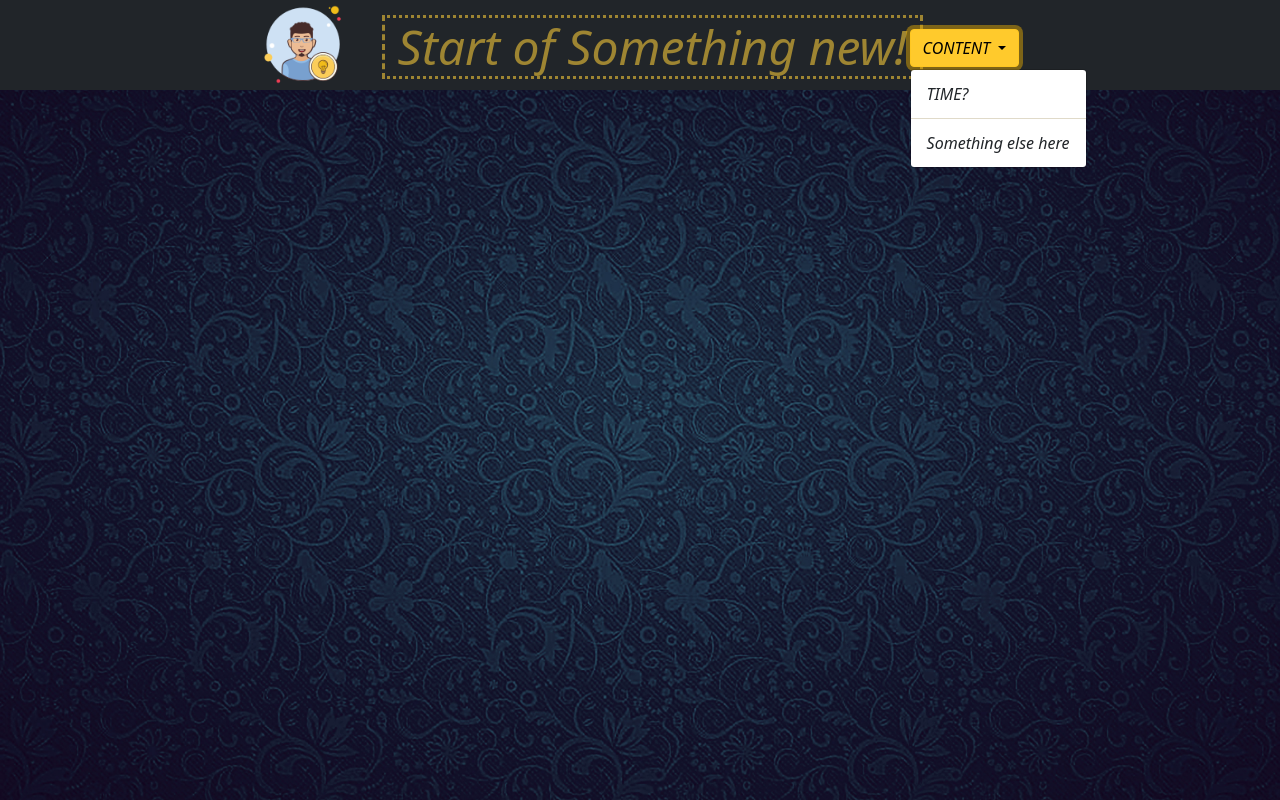
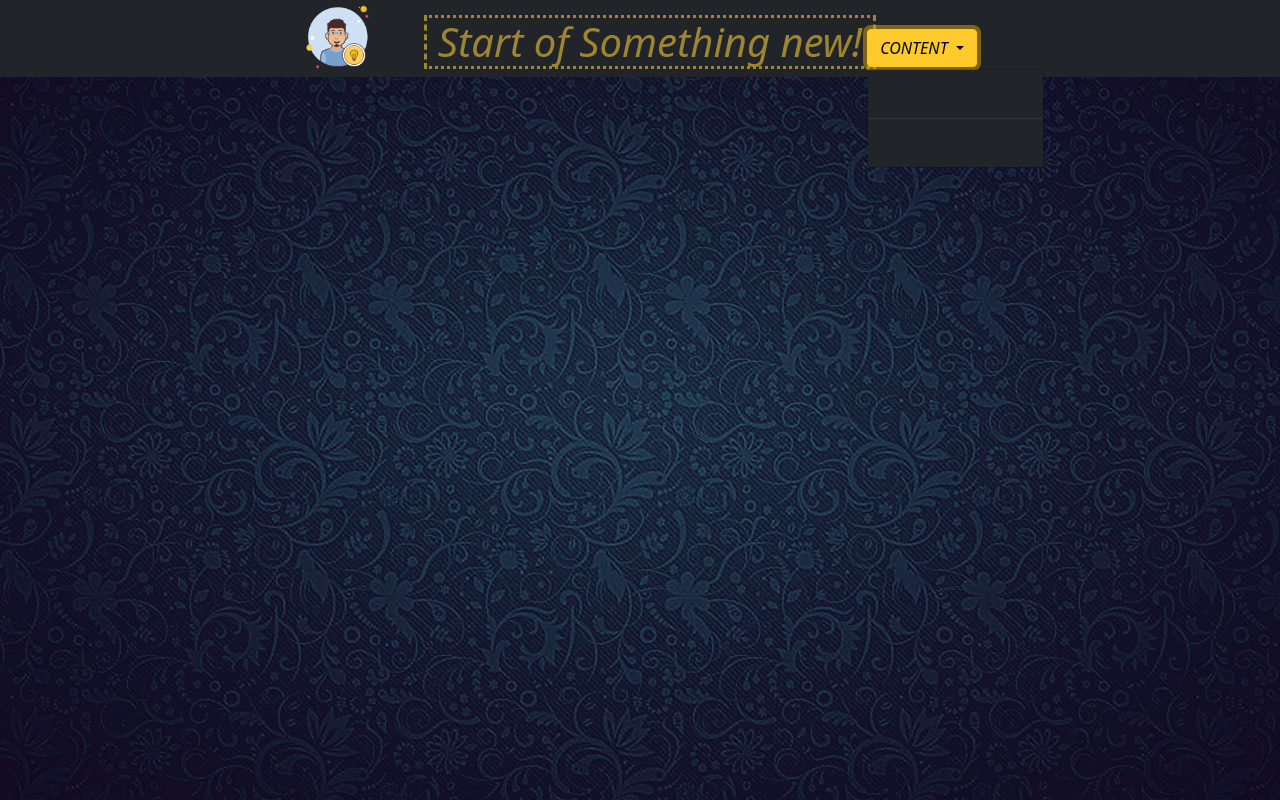
Before and after one commit to MrBusiness87/free-work, a plain HTML site: page home.html in a window 1280 px wide. Both pictures are taken after a click on the button "CONTENT". Drawn offline with nearby package versions, Linux system fonts and the light colour scheme.

Commit message:
applying bootstrap

```diff
--- a/home.html
+++ b/home.html
@@ -24,7 +24,7 @@
       <button class="btn btn-warning dropdown-toggle" type="button" id="dropdownMenuButton1" data-bs-toggle="dropdown" aria-expanded="false">
         CONTENT
       </button>
-      <ul class="dropdown-menu" aria-labelledby="navbarDropdown">
+      <ul class="dropdown-menu bg-dark" aria-labelledby="navbarDropdown">
         <li>
           <a class="dropdown-item" href="#" onclick="currentDate()">TIME?</a>
         </li>
--- a/style.css
+++ b/style.css
@@ -22,7 +22,7 @@ body{
   height: 10%;
 }
 .navbar-brand img{
-  width: 80%;
+  width: 65%;
   margin-left: 3%;
 }
 .nav-item{
@@ -36,7 +36,7 @@ body{
 }
 h3{
   width: 105%;
-  font-size: 300%;
+  font-size: 250%;
   text-align: center;
   font-style: italic;
   border-style: dotted dashed;
```
